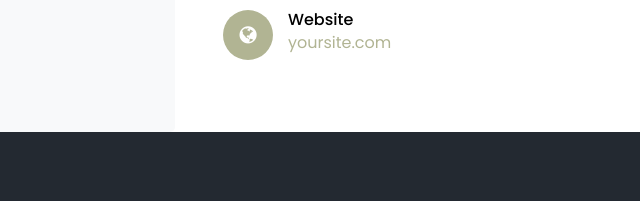
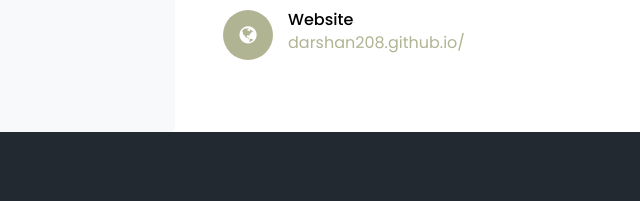
Before and after one commit to darshan208/Portfolio, a plain HTML site: page index.html in a window 1280 px wide. Shown: the part 4383-4584 px from the top of the page, 640-1280 px from the left. Drawn offline with Linux system fonts and the light colour scheme; some packages are replaced by stand-ins of ours; no server answers; files whose address does not match are found by name.

Commit message:
Update index.html

```diff
--- a/index.html
+++ b/index.html
@@ -822,7 +822,7 @@
 								<span class="fa fa-globe"></span>
 							</div>
 							<div class="text">
-								<p><span>Website</span> <a href="#">yoursite.com</a></p>
+								<p><span>Website</span> <a href="https://darshan208.github.io/">darshan208.github.io/</a></p>
 							</div>
 						</div>
 					</div>
```
